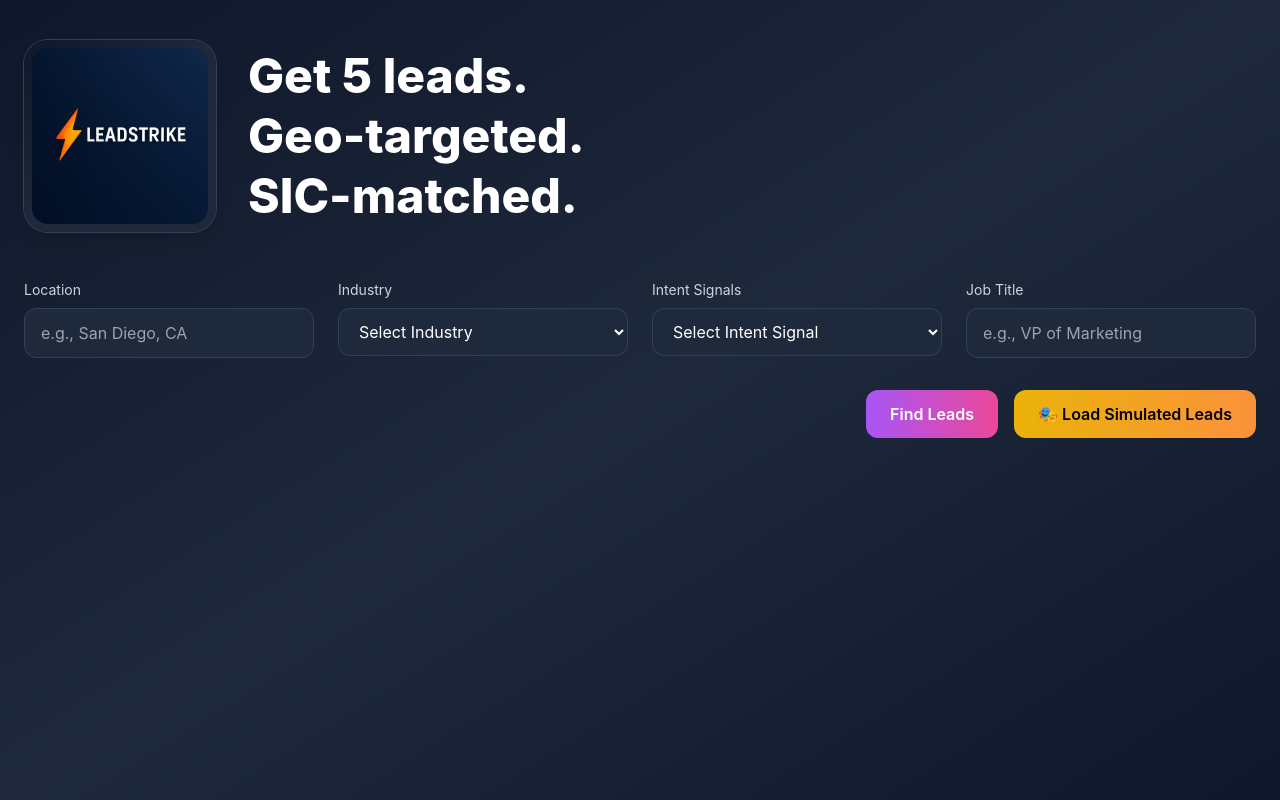
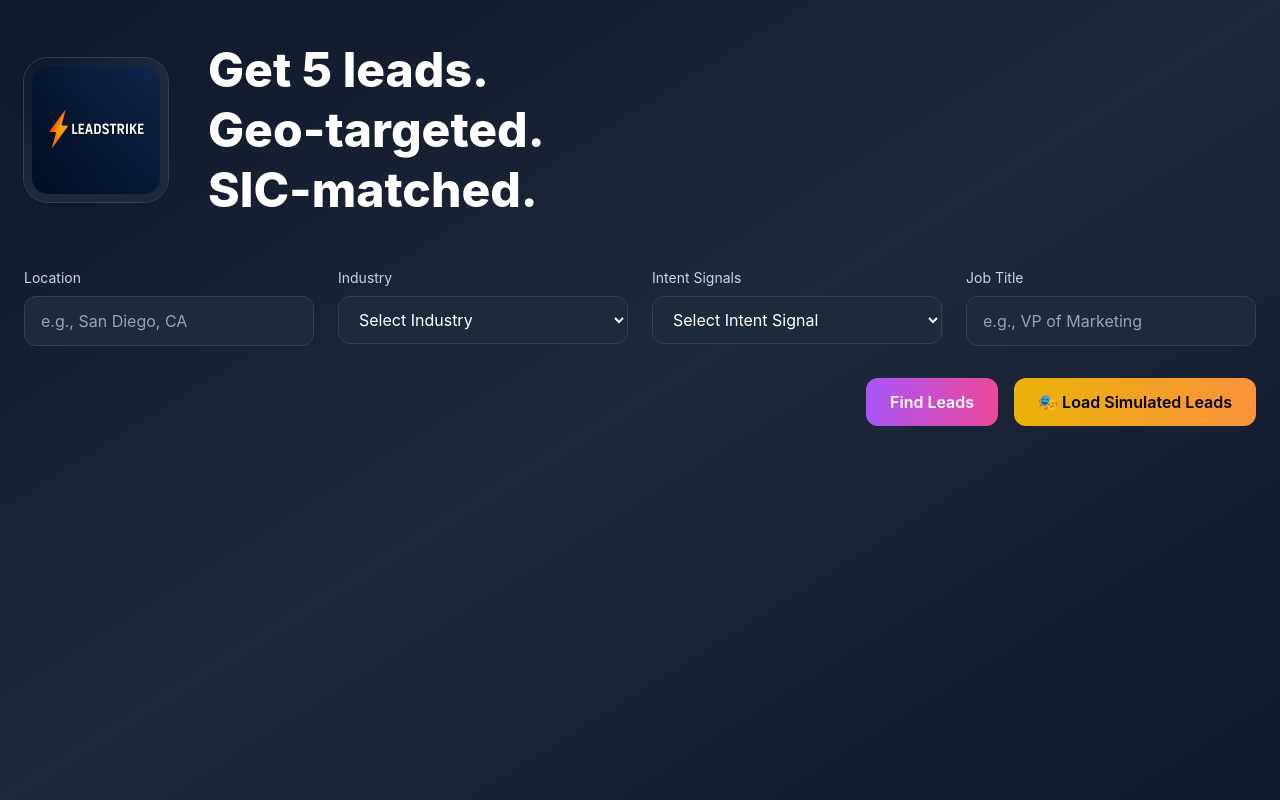
Before and after one commit to brybarrett/leadstrike-ui, a React (Vite) app: page /dashboard in a window 1280 px wide. Built offline with nearby package versions, Linux system fonts and the light colour scheme.

Commit message:
🧼 Final layout polish: Logo scaling and header cleanup

```diff
--- a/src/Dashboard.jsx
+++ b/src/Dashboard.jsx
@@ -1,5 +1,6 @@
 import React, { useState } from 'react';
 import Dropdowns from './Dropdowns';
+import logo from './assets/leadstrike-logo.png';
 
 export default function Dashboard() {
   const [filters, setFilters] = useState({
@@ -19,7 +20,7 @@ export default function Dashboard() {
         company: 'QuantumSoft',
         industry: 'Technology',
         location: 'San Francisco, CA',
-        email: 's.blake@quantumsoft.com'
+        email: 's.blake@quantumsoft.com',
       },
       {
         name: 'Marcus Nguyen',
@@ -27,7 +28,7 @@ export default function Dashboard() {
         company: 'FinEdge Inc.',
         industry: 'Finance',
         location: 'Austin, TX',
-        email: 'marcus@finedge.io'
+        email: 'marcus@finedge.io',
       },
     ]);
   };
@@ -47,17 +48,17 @@ export default function Dashboard() {
   return (
     <div className="min-h-screen bg-gradient-to-br from-slate-900 via-slate-800 to-slate-900 text-white px-6 py-10">
       <div className="max-w-7xl mx-auto">
-        <div className="flex items-center gap-8 mb-12">
-          <div className="p-2 rounded-3xl bg-gradient-to-br from-[#0f172a] via-slate-800 to-[#1e293b] ring-1 ring-slate-700 shadow-lg">
+        <div className="flex items-center gap-10 mb-12">
+          <div className="flex-shrink-0 p-2 rounded-3xl bg-gradient-to-br from-[#0f172a] via-slate-800 to-[#1e293b] ring-1 ring-slate-700 shadow-lg">
             <img
-              src="/logo.png"
+              src={logo}
               alt="LeadStrike Logo"
-              className="h-44 w-44 object-contain rounded-2xl"
+              className="h-32 w-32 object-cover rounded-2xl"
             />
           </div>
           <h1 className="text-5xl font-extrabold leading-tight">
-            Get 5 leads.<br />
-            Geo-targeted.<br />
+            Get 5 leads. <br />
+            Geo-targeted. <br />
             SIC-matched.
           </h1>
         </div>
@@ -89,10 +90,14 @@ export default function Dashboard() {
             >
               <h2 className="text-lg font-semibold">{lead.name}</h2>
               <p className="text-sm">
-                <strong>Title:</strong> {lead.title}<br />
-                <strong>Company:</strong> {lead.company}<br />
-                <strong>Industry:</strong> {lead.industry}<br />
-                <strong>Location:</strong> {lead.location}<br />
+                <strong>Title:</strong> {lead.title}
+                <br />
+                <strong>Company:</strong> {lead.company}
+                <br />
+                <strong>Industry:</strong> {lead.industry}
+                <br />
+                <strong>Location:</strong> {lead.location}
+                <br />
                 <strong>Email:</strong> {lead.email}
               </p>
             </div>
```
